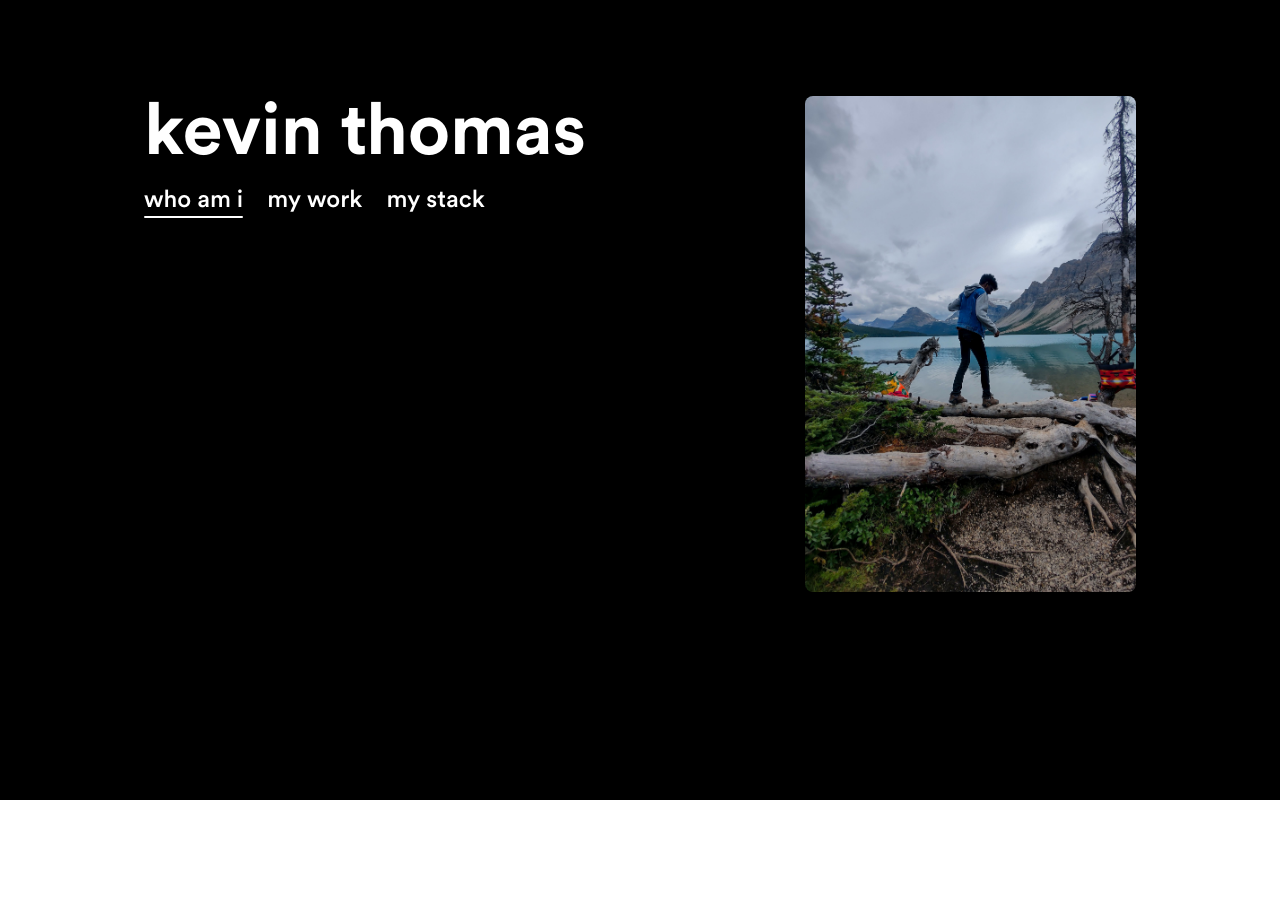
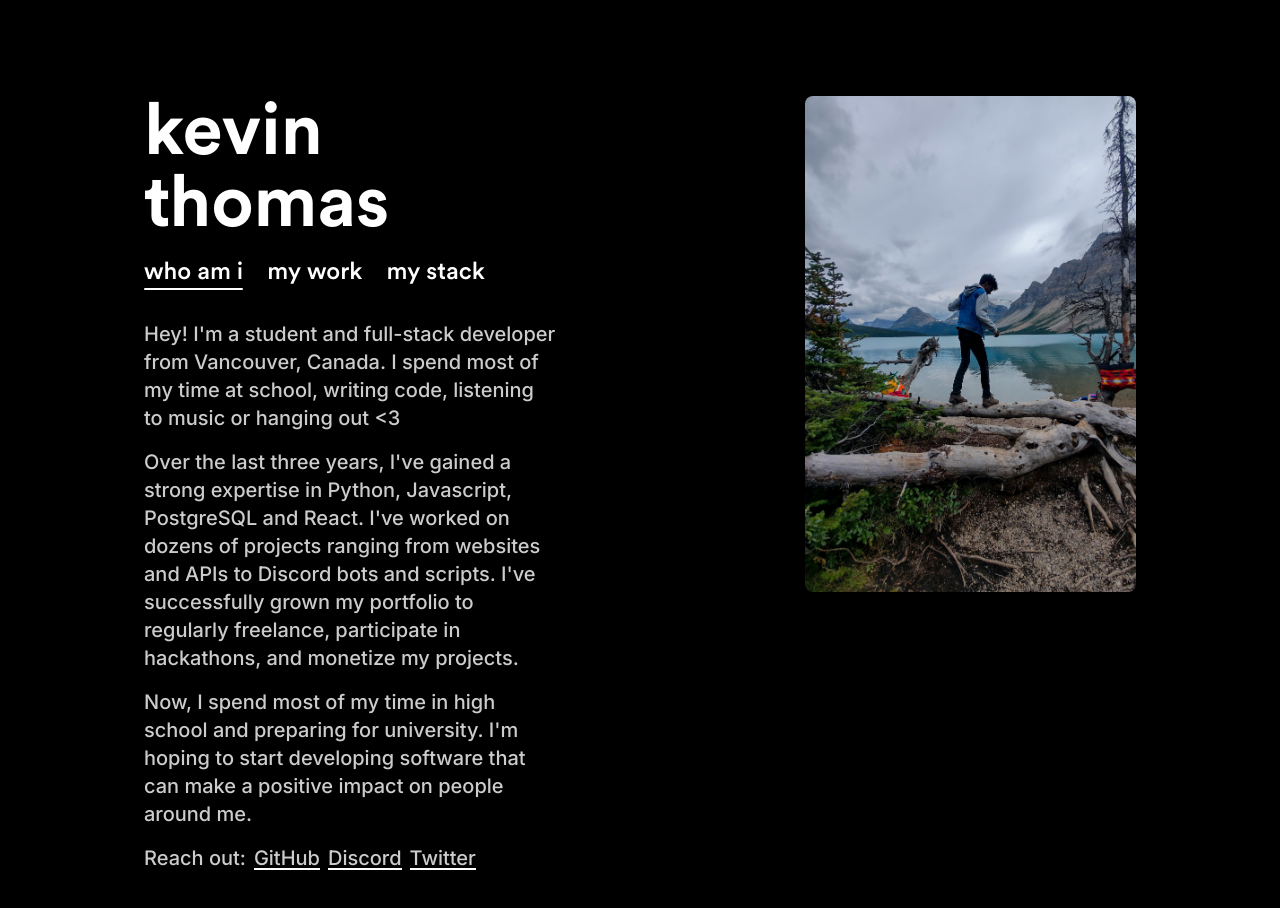
Before and after one commit to kevinjosethomas/kevinjosethomas, a React (Create React App) app: page / in a window 1280 px wide. Shown: the top 908 px of the page. Before the commit the page ends 800 px from the top, so only its background shows below. Built offline with nearby package versions, Linux system fonts and the light colour scheme.

Commit message:
feat: added home page content

```diff
--- a/src/pages/Home.tsx
+++ b/src/pages/Home.tsx
@@ -1,8 +1,77 @@
+import { motion } from "framer-motion";
+
 import PageWrapper from "ui/wrappers/PageWrapper";
 import Image from "assets/images/home.jpg";
 
 const Home = () => {
-  return <PageWrapper image={{ alt: "me!", src: Image, style: "w-1/3" }}></PageWrapper>;
+  const socials = [
+    {
+      label: "GitHub",
+      href: "https://github.com/kevinjosethomas",
+    },
+    {
+      label: "Discord",
+      href: "https://discord.com/users/418707912836382721s",
+    },
+    {
+      label: "Twitter",
+      href: "https://twitter.com/kevinjosethomas",
+    },
+  ];
+
+  return (
+    <PageWrapper image={{ alt: "me!", src: Image, style: "w-1/3" }}>
+      <div className="flex flex-col space-y-4">
+        <motion.p
+          className="font-inter text-xl font-medium text-white text-opacity-80"
+          initial={{ opacity: 0, y: 10 }}
+          animate={{ opacity: 1, y: 0 }}
+          transition={{ duration: 0.3 }}
+        >
+          Hey! I'm a student and full-stack developer from Vancouver, Canada. I spend most of my
+          time at school, writing code, listening to music or hanging out {"<3"}
+        </motion.p>
+        <motion.p
+          className="font-inter text-xl font-medium text-white text-opacity-80"
+          initial={{ opacity: 0, y: 10 }}
+          animate={{ opacity: 1, y: 0 }}
+          transition={{ duration: 0.3, delay: 0.1 }}
+        >
+          Over the last three years, I've gained a strong expertise in Python, Javascript,
+          PostgreSQL and React. I've worked on dozens of projects ranging from websites and APIs to
+          Discord bots and scripts. I've successfully grown my portfolio to regularly freelance,
+          participate in hackathons, and monetize my projects.
+        </motion.p>
+        <motion.p
+          className="font-inter text-xl font-medium text-white text-opacity-80"
+          initial={{ opacity: 0, y: 10 }}
+          animate={{ opacity: 1, y: 0 }}
+          transition={{ duration: 0.3, delay: 0.2 }}
+        >
+          Now, I spend most of my time in high school and preparing for university. I'm hoping to
+          start developing software that can make a positive impact on people around me.
+        </motion.p>
+        <motion.p
+          className="font-inter flex text-xl font-medium text-white text-opacity-80"
+          initial={{ opacity: 0, y: 10 }}
+          animate={{ opacity: 1, y: 0 }}
+          transition={{ duration: 0.3, delay: 0.3 }}
+        >
+          Reach out:{" "}
+          <div className="ml-2 flex items-center space-x-2">
+            {socials.map((s, i) => (
+              <div className="relative transition duration-500 hover:opacity-80">
+                <a key={i} href={s.href} target="_blank" rel="noreferrer">
+                  {s.label}
+                </a>
+                <div className="absolute bottom-0.5 h-0.5 w-full bg-white" />
+              </div>
+            ))}
+          </div>
+        </motion.p>
+      </div>
+    </PageWrapper>
+  );
 };
 
 export default Home;
--- a/src/ui/wrappers/PageWrapper.tsx
+++ b/src/ui/wrappers/PageWrapper.tsx
@@ -1,11 +1,17 @@
+import React, { ReactElement } from "react";
 import { AnimatePresence, motion } from "framer-motion";
+
 import Navbar from "ui/components/Navbar/Navbar";
 
-const PageWrapper = (props: { image?: { alt: string; src: string; style: string } }) => {
+const PageWrapper = (props: {
+  image?: { alt: string; src: string; style: string };
+  children?: ReactElement | ReactElement[];
+}) => {
   return (
     <div className="flex w-full items-start justify-between py-24 px-36">
-      <div className="flex flex-col justify-start">
+      <div className={`flex flex-col justify-start space-y-8 ${props.image && "w-5/12"}`}>
         <Navbar />
+        {props.children}
       </div>
       <AnimatePresence>
         {props.image && (
```
